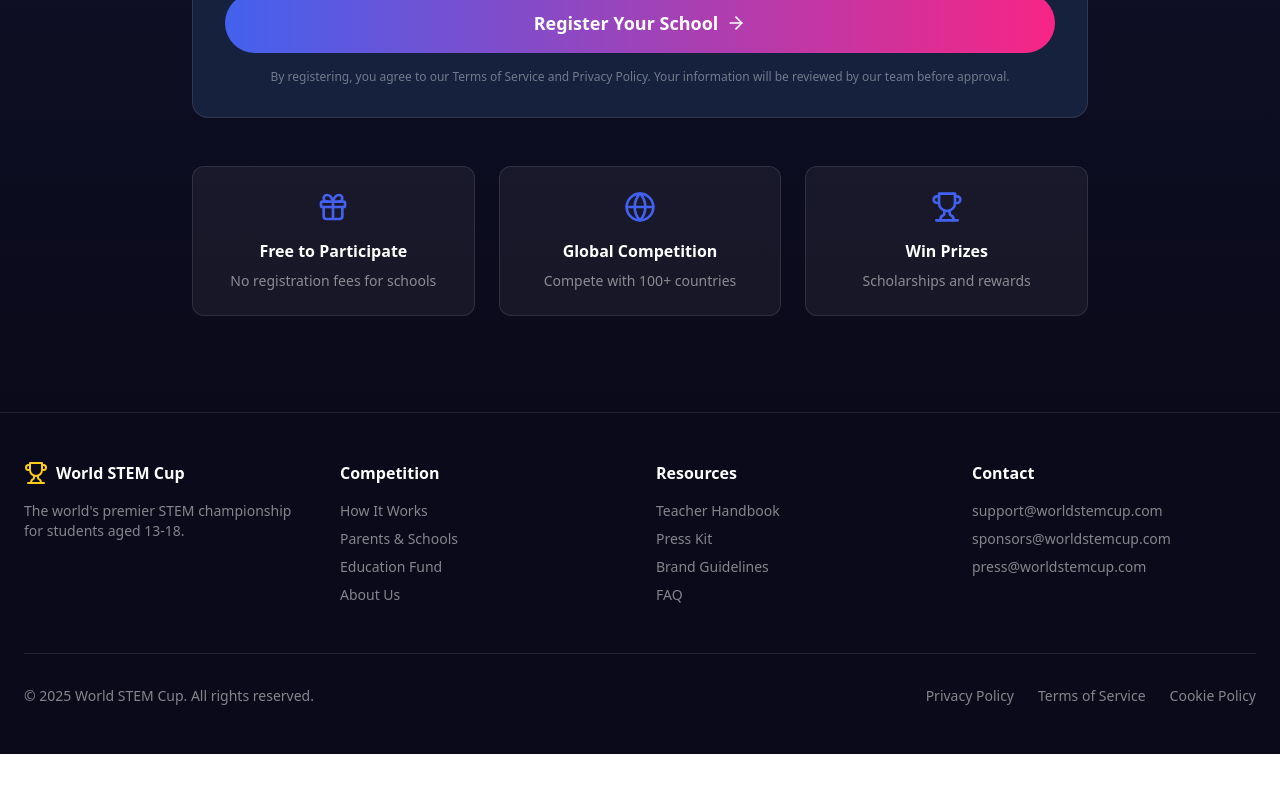
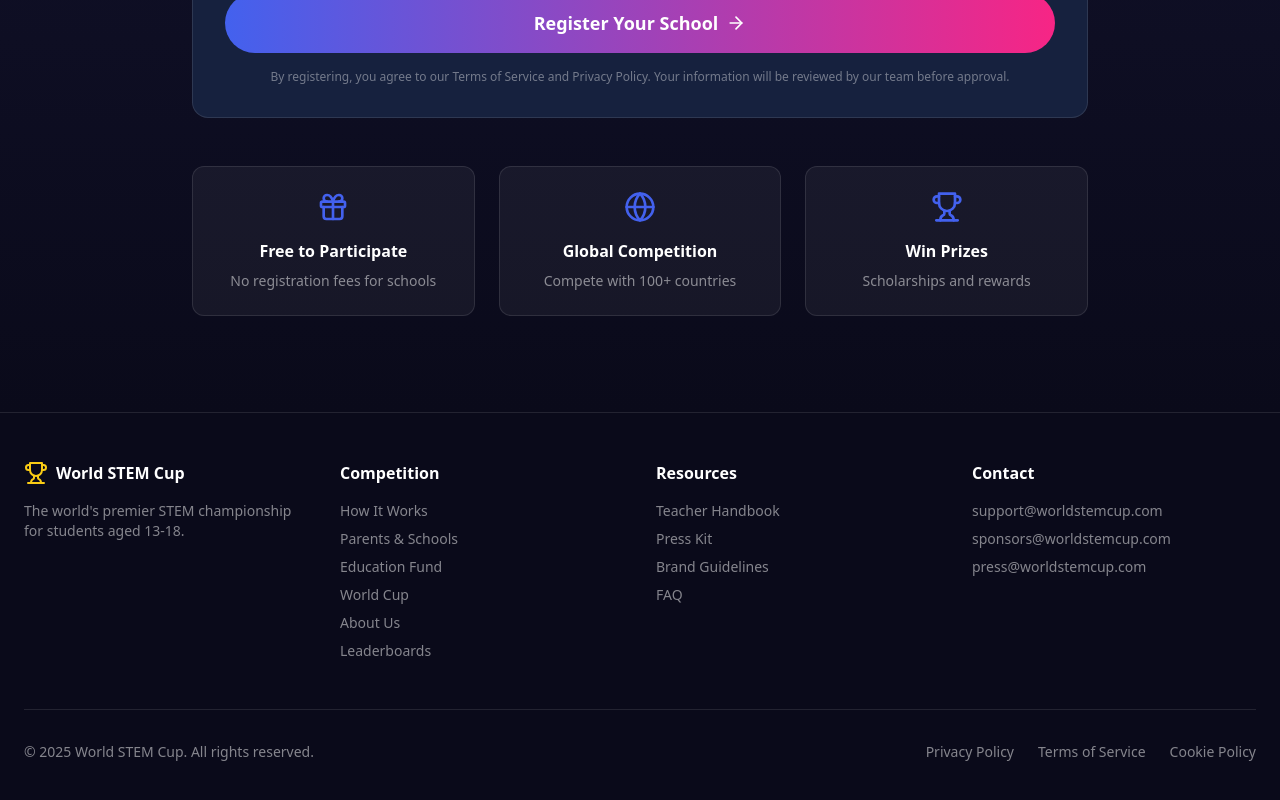
Before and after one commit to fculha/world-stem-cup-launch, a React (Vite) app: page / in a window 1280 px wide. Shown: the part 6248-7048 px from the top of the page. Before the commit the page ends 7002 px from the top, so only its background shows below. Built offline with nearby package versions, Linux system fonts and the light colour scheme; no server answers.

Commit message:
fix: Restore World Cup and Leaderboards links in footer
Co-Authored-By: fculha62@gmail.com <fculha62@gmail.com>

```diff
--- a/src/App.tsx
+++ b/src/App.tsx
@@ -896,7 +896,9 @@ function App() {
                 <li><Link to="/how-it-works" className="hover:text-white">How It Works</Link></li>
                 <li><Link to="/parents-schools" className="hover:text-white">Parents & Schools</Link></li>
                 <li><Link to="/education-fund" className="hover:text-white">Education Fund</Link></li>
+                <li><Link to="/world" className="hover:text-white">World Cup</Link></li>
                 <li><Link to="/about" className="hover:text-white">About Us</Link></li>
+                <li><Link to="/leaderboard" className="hover:text-white">Leaderboards</Link></li>
               </ul>
             </div>
 
```
